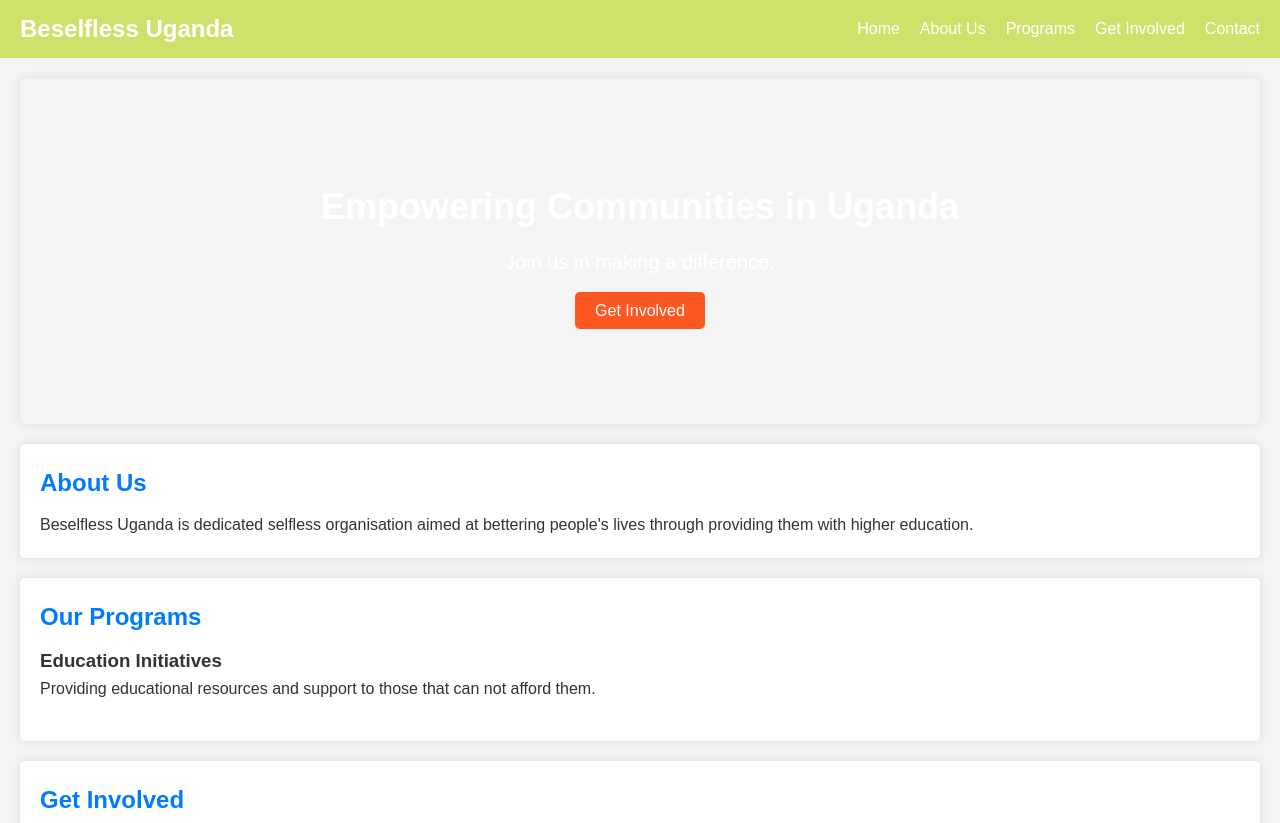
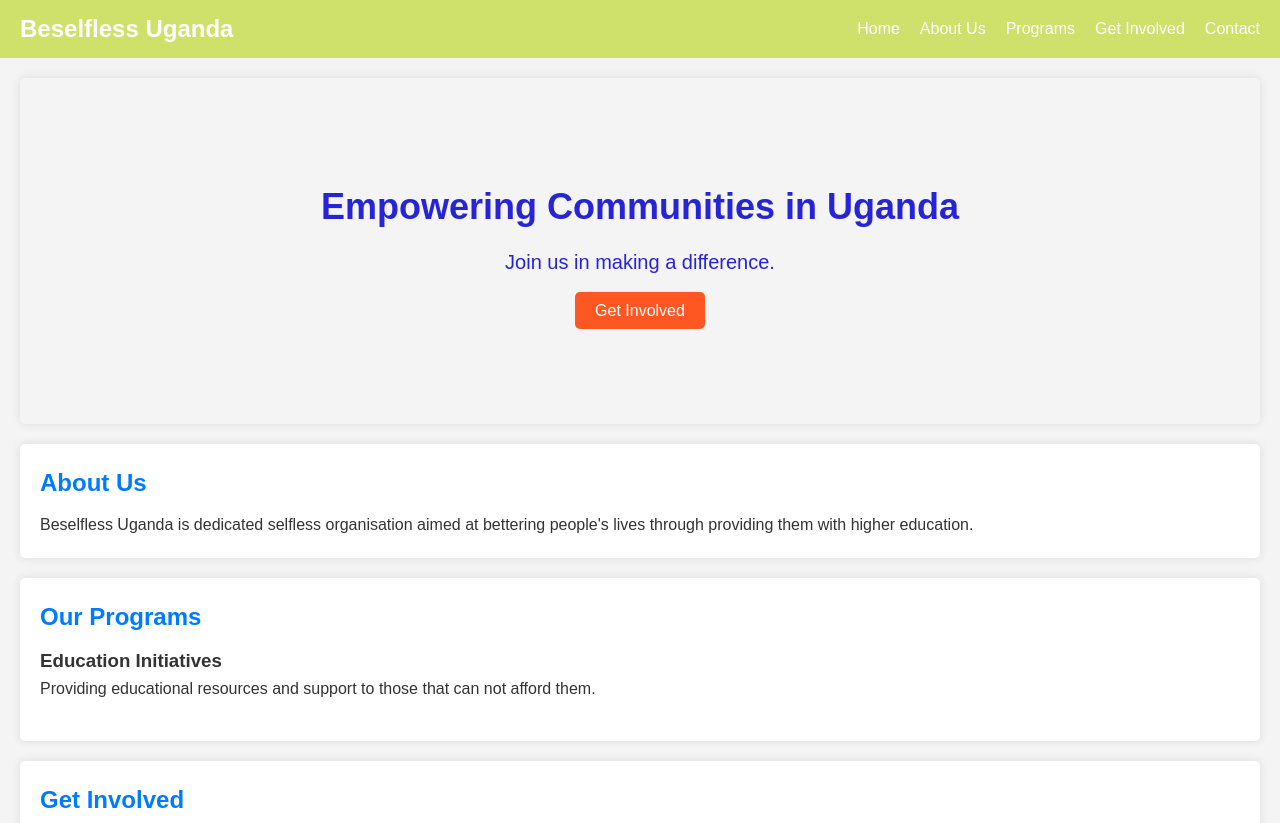
Before and after one commit to MaxTinka/beselfless, a plain HTML site: page index.html in a window 1280 px wide. Shown: the top 823 px of the page. Drawn offline with Linux system fonts and the light colour scheme.

Commit message:
blue color

```diff
--- a/styles.css
+++ b/styles.css
@@ -46,7 +46,7 @@ nav ul li a:hover {
 
 #hero {
     background: url('hero-image.jpg') no-repeat center center/cover; /* Replace with your image */
-    color: white;
+    color: rgb(39, 36, 216);
     padding: 100px 20px;
     text-align: center;
 }
```
